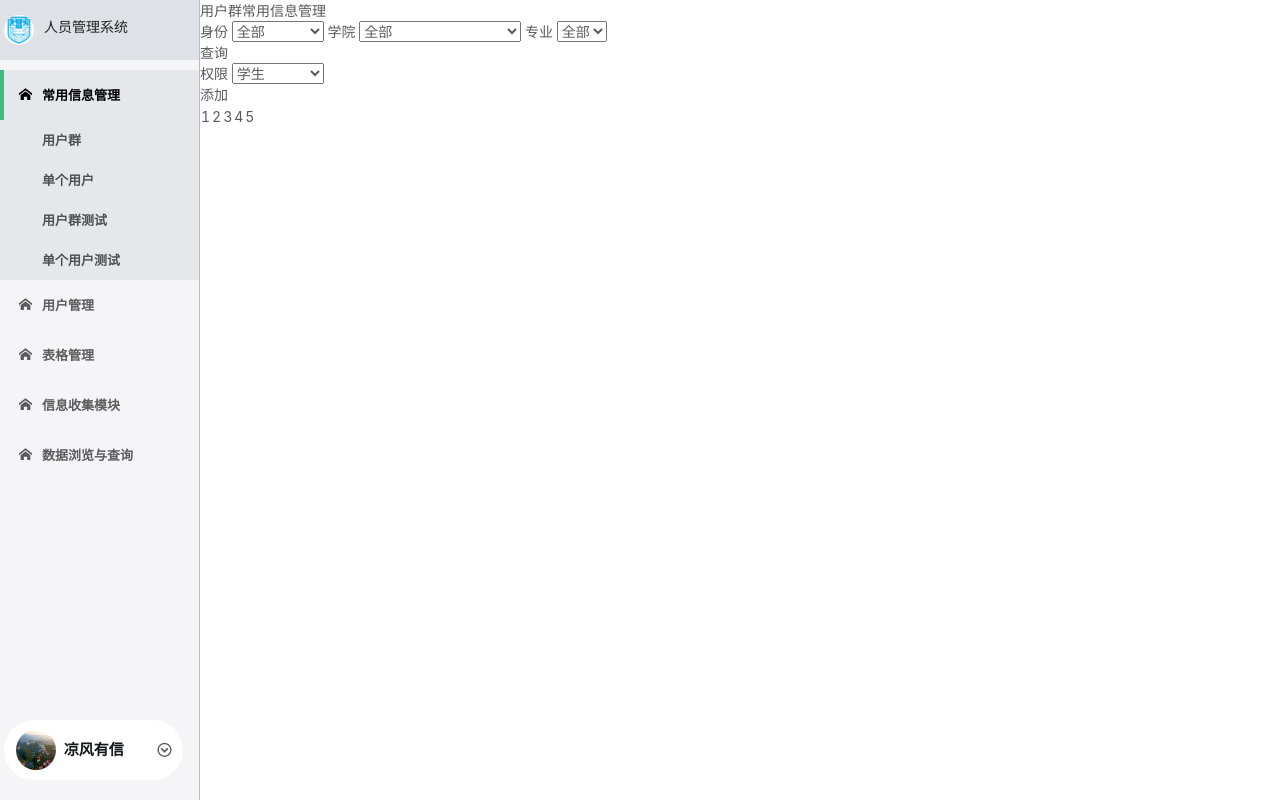
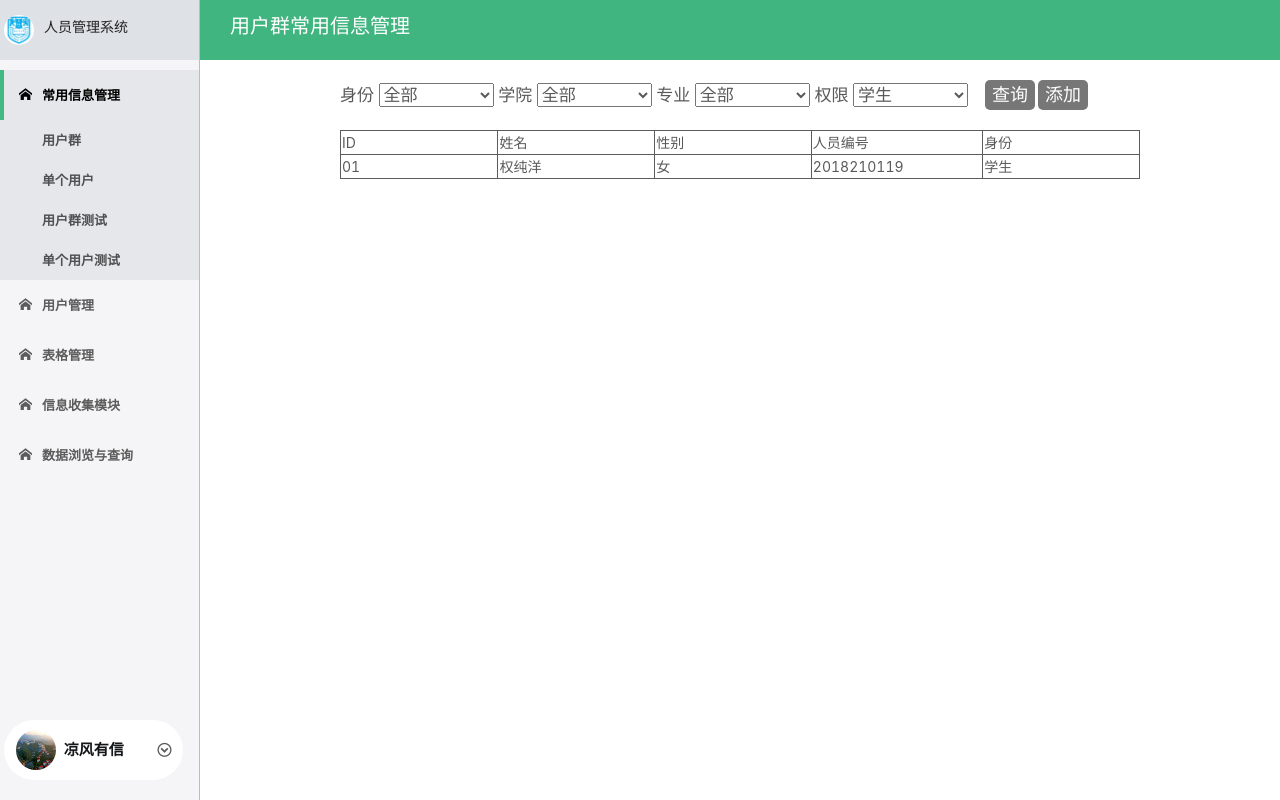
Before and after one commit to InTheWind1115/manageWeb, a Vue app: page /index/module2test1 in a window 1280 px wide. Built offline with nearby package versions, Linux system fonts and the light colour scheme.

Commit message:
模块二前端修改

```diff
--- a/src/views/module2/Module2Test1.vue
+++ b/src/views/module2/Module2Test1.vue
@@ -1,37 +1,44 @@
 <template>
-  <div class="box select">
+  <div class="box2-1 select">
     <div class="header">
       用户群常用信息管理
     </div>
     <div class="body">
       <div class="body-header">
         身份
-        <select name="" v-model="status">
+        <select class="selections" name="" v-model="status">
           <option :value="user.value" v-bind:key="user.value" v-for="user in users">{{user.name}}</option>
         </select>
         学院
-        <select name="" v-model="department" @change="changeAcademy">
+        <select class="selections" name="" v-model="department" @change="changeAcademy">
           <option :value="department.value" v-bind:key="department.value" v-for="department in departments">{{department.name}}</option>
         </select>
         专业
-        <select name="" v-model="academy">
+        <select class="selections" name="" v-model="academy">
           <option :value="academy.value" v-bind:key="academy.value" v-for="academy in academies[selected]">{{academy.name}}</option>
         </select>
         <div class="body-header-btn" @click="getUsersData">查询</div>
         权限
-        <select name="" v-model="limit">
+        <select class="selections" name="" v-model="limit">
           <option :value="limit.value" v-bind:key="limit.value" v-for="limit in limits">{{limit.name}}</option>
         </select>
         <div class="body-header-insert-btn" @click="updateUsersLimit">添加</div>
       </div>
       <div class="body-show">
-        <table>
-          <tr>
-            <td>1</td>
-            <td>2</td>
-            <td>3</td>
-            <td>4</td>
-            <td>5</td>
+        <table style="border-collapse: collapse" class="body-show-table">
+          <tr class="body-show-tr">
+            <td>ID</td>
+            <td>姓名</td>
+            <td>性别</td>
+            <td>人员编号</td>
+            <td>身份</td>
+          </tr>
+          <tr class="body-show-tr">
+            <td>01</td>
+            <td>权纯洋</td>
+            <td>女</td>
+            <td>2018210119</td>
+            <td>学生</td>
           </tr>
         </table>
       </div>
@@ -205,12 +212,83 @@
 
 <style scoped lang="less">
 
-  .body-header-btn:hover {
-    cursor: pointer;
-  }
+  .box2-1 {
 
-  .body-header-insert-btn {
-    cursor: pointer;
+    .header {
+      width: 100%;
+      height: 60px;
+      background-color: #41b580;
+      font-size: 20px;
+      line-height: 260%;
+      color: white;
+      text-align: left;
+      box-sizing: border-box;
+      padding-left: 30px;
+    }
+
+    .body {
+      width: 800px;
+      /*background-color: #42b983;*/
+      margin: 0 auto;
+
+      .body-header {
+        margin-top: 20px;
+        position: relative;
+        width: 100%;
+        height: 30px;
+        line-height: 30px;
+        font-size: 17px;
+
+        .selections {
+          width: 115px;
+        }
+
+        .body-header-btn {
+          position: absolute;
+          height: 30px;
+          width: 50px;
+          left: 645px;
+          font-size: 18px;
+          background-color: #777777;
+          color: white;
+          text-align: center;
+          display: inline-block;
+          border-radius: 5px;
+          &:hover {
+            background-color: #555555;
+            cursor: pointer;
+          }
+        }
+
+        .body-header-insert-btn {
+          position: absolute;
+          height: 30px;
+          width: 50px;
+          left: 698px;
+          font-size: 18px;
+          background-color: #777777;
+          color: white;
+          text-align: center;
+          display: inline-block;
+          border-radius: 5px;
+          &:hover {
+            background-color: #555555;
+            cursor: pointer;
+          }
+        }
+      }
+
+      .body-show {
+        display: flex;
+        flex-direction: column;
+        margin-top: 20px;
+
+        .body-show-tr td {
+          width: 190px;
+          border: #5c5c5c 1px solid;
+        }
+      }
+    }
   }
 
 </style>
--- a/src/views/module2/Module2Test2.vue
+++ b/src/views/module2/Module2Test2.vue
@@ -1,5 +1,5 @@
 <template>
-  <div class="box select">
+  <div class="box2-2 select">
     <div class="header">
       单个用户管理
     </div>
@@ -15,13 +15,20 @@
         <div class="body-header-insert-btn" @click="updateUserLimit">添加</div>
       </div>
       <div class="body-show">
-        <table>
-          <tr>
-            <td>1</td>
-            <td>2</td>
-            <td>3</td>
-            <td>4</td>
-            <td>5</td>
+        <table style="border-collapse: collapse" class="body-show-table">
+          <tr class="body-show-tr">
+            <td>ID</td>
+            <td>姓名</td>
+            <td>性别</td>
+            <td>人员编号</td>
+            <td>身份</td>
+          </tr>
+          <tr class="body-show-tr">
+            <td>01</td>
+            <td>权纯洋</td>
+            <td>女</td>
+            <td>2018210119</td>
+            <td>学生</td>
           </tr>
         </table>
       </div>
@@ -99,14 +106,87 @@
   }
 </script>
 
-<style scoped>
+<style scoped lang="less">
+  .box2-2 {
 
-  .body-header-select-btn:hover {
-    cursor: pointer;
-  }
+    .header {
+      width: 100%;
+      height: 60px;
+      background-color: #41b580;
+      font-size: 20px;
+      line-height: 260%;
+      color: white;
+      text-align: left;
+      box-sizing: border-box;
+      padding-left: 30px;
+    }
 
-  .body-header-insert-btn {
-    cursor: pointer;
+    .body {
+      width: 800px;
+      /*background-color: #42b983;*/
+      margin: 0 auto;
+
+      .body-header {
+        margin-top: 20px;
+        position: relative;
+        width: 100%;
+        height: 30px;
+        line-height: 30px;
+        font-size: 17px;
+
+        .body-header-input {
+          width: 200px;
+          height: 20px;
+          outline: none;
+          font-size: 15px;
+          text-indent: 2px;
+        }
+
+        .body-header-select-btn {
+          position: absolute;
+          height: 30px;
+          width: 50px;
+          left: 530px;
+          font-size: 18px;
+          background-color: #777777;
+          color: white;
+          text-align: center;
+          display: inline-block;
+          border-radius: 5px;
+          &:hover {
+            background-color: #555555;
+            cursor: pointer;
+          }
+        }
+        .body-header-insert-btn {
+          position: absolute;
+          height: 30px;
+          width: 50px;
+          left: 590px;
+          font-size: 18px;
+          background-color: #777777;
+          color: white;
+          text-align: center;
+          display: inline-block;
+          border-radius: 5px;
+          &:hover {
+            background-color: #555555;
+            cursor: pointer;
+          }
+        }
+      }
+
+      .body-show {
+        display: flex;
+        flex-direction: column;
+        margin-top: 20px;
+
+        .body-show-tr td {
+          width: 190px;
+          border: #5c5c5c 1px solid;
+        }
+      }
+    }
   }
 
 </style>
```
